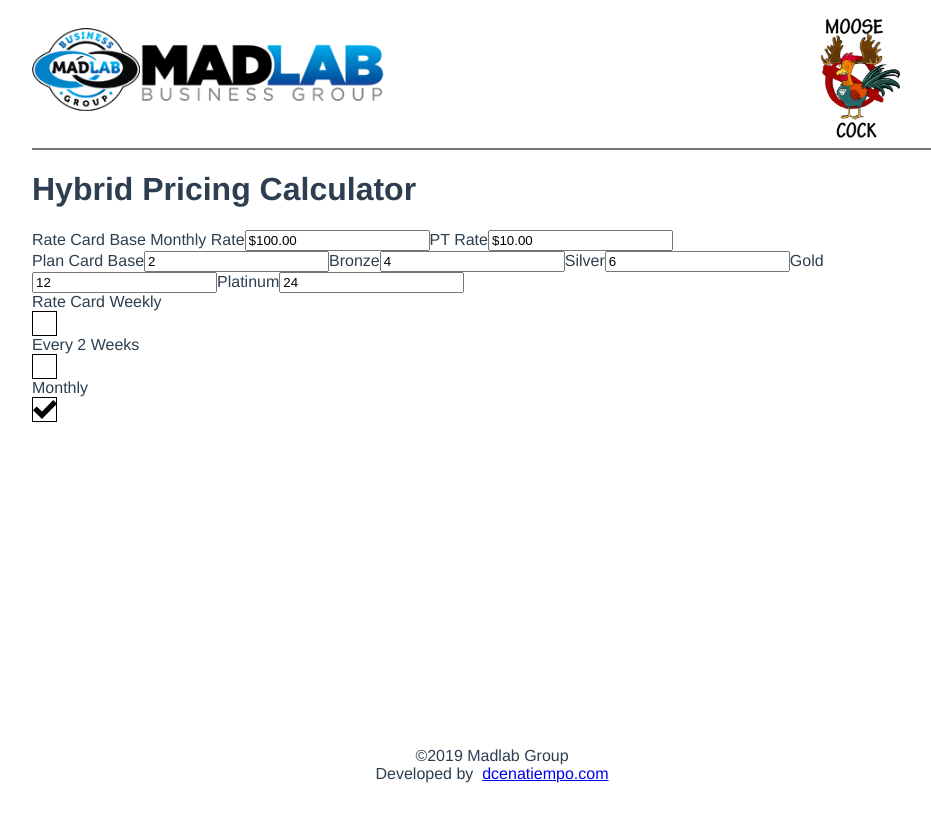
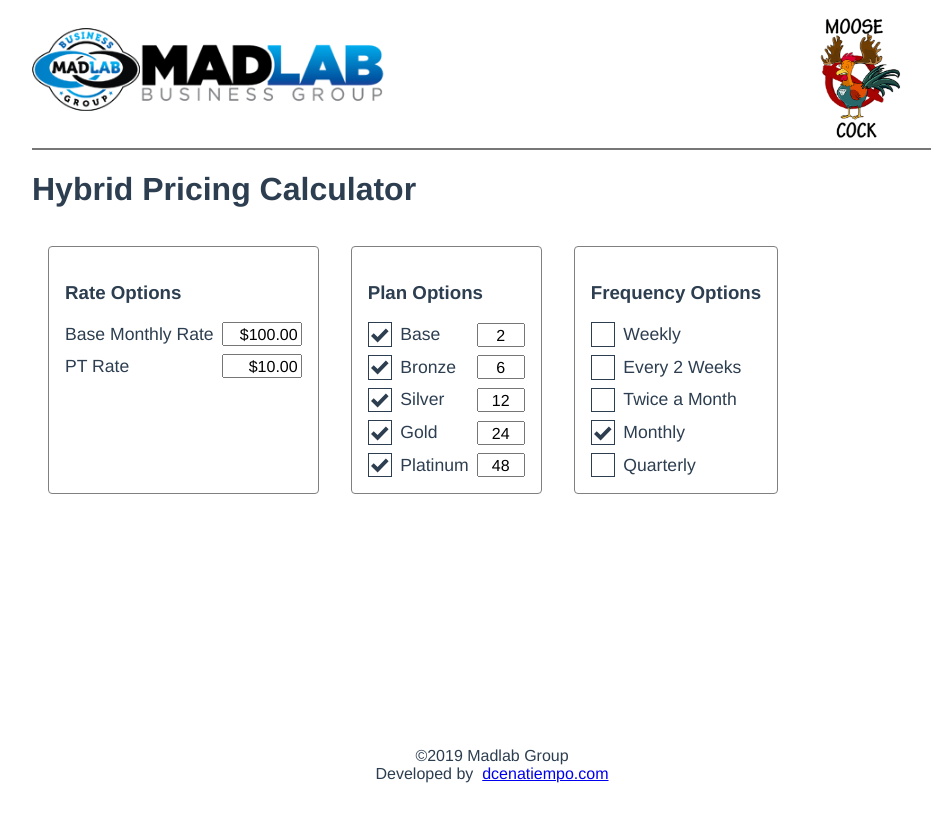
Before and after one commit to dcenatiempo/madlab-price-point, a Vue app: page / in a window 1280 px wide. Shown: the whole page, without its empty margins (148-1079 px from the left). Built offline with nearby package versions, Linux system fonts and the light colour scheme.

Commit message:
Structure option data better. CSS enhancements.

```diff
--- a/src/App.vue
+++ b/src/App.vue
@@ -2,10 +2,12 @@
   <div id="app">
     <MadlabHeader />
     <main>
-    <h1>Hybrid Pricing Calculator</h1>
-    <rate-card />
-    <plan-card />
-    <frequency-card />
+      <h1>Hybrid Pricing Calculator</h1>
+      <div class="options">
+        <rate-card />
+        <plan-card />
+        <frequency-card />
+      </div>
     </main>
     <footer><span>©2019 Madlab Group</span><span>Developed by &nbsp;<a href="http://dcenatiempo.com/" target="_blank">dcenatiempo.com</a></span></footer>
   </div>
@@ -45,8 +47,25 @@ export default {
   display: flex;
   flex-flow: column nowrap;
 
+  input {
+    font-family: 'Avenir', Helvetica, Arial, sans-serif;
+    font-size: 1em;
+    line-height: 1em;
+    padding: .125em;
+    padding-bottom: 0;
+  }
+  label {
+    font-size:1.1em;
+    font-weight: 500;
+  }
+
   main {
     flex-grow: 1;
+
+    .options {
+      display: flex;
+      flex-flow: row wrap;
+    }
   }
 
   footer {
@@ -54,5 +73,12 @@ export default {
     display: grid;
     text-align: center;
   }
+
+  .card {
+    border: solid 1px gray;
+    border-radius: 4px;
+    padding: 1rem;
+    margin: 1rem;
+  }
 }
 </style>
--- a/src/components/Checkbox.vue
+++ b/src/components/Checkbox.vue
@@ -1,13 +1,11 @@
 <template>
-  <label class="checkbox" :for="id">
+  <label class="checkbox" :for="`${id}-checkbox`" ref="checkbox">
     <input type="checkbox"
-      :id="id"
+      :id="`${id}-checkbox`"
       @input="handleInput"
       :checked="value"/>
     <div class="box">
-    <span v-show="internalValue">
-      <svg class="check" xmlns="http://www.w3.org/2000/svg" width="24" height="24" viewBox="0 0 24 24"><path d="M20.285 2l-11.285 11.567-5.286-5.011-3.714 3.716 9 8.728 15-15.285z"/></svg>
-    </span>
+      <svg v-show="internalValue" class="check" xmlns="http://www.w3.org/2000/svg" :width="em" :height="em" :viewBox="`0 0 24 24`"><path d="M20.285 2l-11.285 11.567-5.286-5.011-3.714 3.716 9 8.728 15-15.285z"/></svg>
     </div>
   </label>
 </template>
@@ -22,6 +20,7 @@ export default {
   data() {
     return {
       internalValue: false,
+      em: '16',
     }
   },
   props: {
@@ -44,22 +43,37 @@ export default {
   },
   created() {
     this.internalValue = this.value
+  },
+  mounted() {
+    this.em = window.getComputedStyle(this.$refs.checkbox)['font-size'].replace(/px/g, '');
   }
 }
 </script>
 
 <style scoped lang="scss">
 .checkbox {
+  position: relative;
+
   input {
-    display: none;
+    z-index: -9999 !important;
+    height: 1.4em !important;
+    width: 1.4em !important;
+    margin: 0 !important;
+    position: absolute !important;
   }
   .box {
-    height: 25px;
-    width: 25px;
-    border: solid 1px black;
+    background: white;
+    height: 1.4em;
+    width: 1.4em;
+    border: solid 1px #2c3e50;
+
+    display: flex;
+    justify-content: center;
+    align-items: center;
   }
   .check {
-    color: white;
+    margin-top:.1em;
+    fill: #2c3e50;
   }
 }
 </style>
--- a/src/components/FrequencyCard.vue
+++ b/src/components/FrequencyCard.vue
@@ -1,12 +1,12 @@
 <template>
-  <div>
-    Rate Card
-    <label>Weekly</label>
-    <checkbox id="weekly" v-model="weekly"/>
-    <label>Every 2 Weeks</label>
-    <checkbox id="twoWeeks" v-model="twoWeeks"/>
-    <label>Monthly</label>
-    <checkbox id="monthly" v-model="monthly"/>
+  <div id="frequency-card" class="card">
+    <h3>Frequency Options</h3>
+    <div class="list">
+      <template v-for="option in frequecyOptions">
+        <checkbox :key="`frequency-inpute-${option.id}`" :id="option.id" v-model="option.value"/>
+        <label :key="`frequency-label-${option.id}`" :for="option.id">{{option.label}}</label>
+      </template>
+    </div>
   </div>
 </template>
 
@@ -20,16 +20,41 @@ export default {
   },
   data() {
     return  {
-      weekly: false,
-      twoWeeks: false,
-      biMonthly: false,
-      monthly: true,
-      quarterly: false
+      frequecyOptions: [
+        {
+          id: "weekly",
+          value: false,
+          label: "Weekly",
+        }, {
+          id: "twoWeeks",
+          value: false,
+          label: "Every 2 Weeks",
+        }, {
+          id: "biMonthly",
+          value: false,
+          label: "Twice a Month",
+        }, {
+          id: "monthly",
+          value: true,
+          label: "Monthly",
+        }, {
+          id: "quarterly",
+          value: false,
+          label: "Quarterly",
+        },
+      ]
     }
   }
 }
 </script>
 
-<style scoped lang="scss">
-
+<style lang="scss">
+#frequency-card {
+  .list {
+    display: grid;
+    grid-template-columns: min-content max-content;
+    grid-gap: .5em;
+    align-items: center;
+  }
+}
 </style>
--- a/src/components/PlanCard.vue
+++ b/src/components/PlanCard.vue
@@ -1,39 +1,73 @@
 <template>
-  <div>
-    Plan Card
-    <label>Base</label>
-    <integer-input v-model="base"/>
-    <label>Bronze</label>
-    <integer-input v-model="bronze"/>
-    <label>Silver</label>
-    <integer-input v-model="silver"/>
-    <label>Gold</label>
-    <integer-input v-model="gold"/>
-    <label>Platinum</label>
-    <integer-input v-model="platinum"/>
+  <div id="plan-card" class="card">
+    <h3>Plan Options</h3>
+    <div class="list">
+      <template v-for="option in planOptions">
+        <checkbox :key="`frequency-check-${option.id}`" :id="option.id" v-model="option.checked"/>
+        <label :key="`frequency-label-${option.id}`" :for="option.id">{{option.label}}</label>
+        <integer-input :key="`frequency-input-${option.id}`" v-model="option.value"/>
+      </template>
+    </div>
   </div>
 </template>
 
 <script>
 import IntegerInput from '@/components/IntegerInput.vue';
+import Checkbox from '@/components/Checkbox.vue';
 
 export default {
   name: 'PlanCard',
   components: {
     IntegerInput,
+    Checkbox,
   },
   data() {
     return  {
-      base: 2,
-      bronze: 4,
-      silver: 6,
-      gold: 12,
-      platinum: 24,
+      planOptions: [
+        {
+          id: "base",
+          checked: true,
+          value: 2,
+          label: "Base",
+        }, {
+          id: "bronze",
+          checked: true,
+          value: 6,
+          label: "Bronze",
+        }, {
+          id: "silver",
+          checked: true,
+          value: 12,
+          label: "Silver",
+        }, {
+          id: "gold",
+          checked: true,
+          value: 24,
+          label: "Gold",
+        }, {
+          id: "platinum",
+          checked: true,
+          value: 48,
+          label: "Platinum",
+        }
+      ]
+
     }
   }
 }
 </script>
 
-<style scoped lang="scss">
-
+<style lang="scss">
+#plan-card {
+  .list {
+    display: grid;
+    grid-template-columns: max-content max-content max-content;
+    grid-gap: .5em;
+    align-items: center;
+    input {
+      width: 3em;
+      text-align: center;
+    }
+  }
+}
 </style>
--- a/src/components/RateCard.vue
+++ b/src/components/RateCard.vue
@@ -1,10 +1,12 @@
 <template>
-  <div>
-    Rate Card
-    <label>Base Monthly Rate</label>
-    <money-input v-model="monthlyRate"/>
-    <label>PT Rate</label>
-    <money-input v-model="ptRate"/>
+  <div id="rate-card" class="card">
+    <h3>Rate Options</h3>
+    <div class="list">
+      <label>Base Monthly Rate</label>
+      <money-input v-model="monthlyRate"/>
+      <label>PT Rate</label>
+      <money-input v-model="ptRate"/>
+    </div>
   </div>
 </template>
 
@@ -25,6 +27,17 @@ export default {
 }
 </script>
 
-<style scoped lang="scss">
-
+<style lang="scss">
+#rate-card {
+  .list {
+    display: grid;
+    grid-template-columns: max-content max-content;
+    grid-gap: .5em;
+    align-items: center;
+    input {
+      width: 5em;
+      text-align: right;
+    }
+  }
+}
 </style>
```
